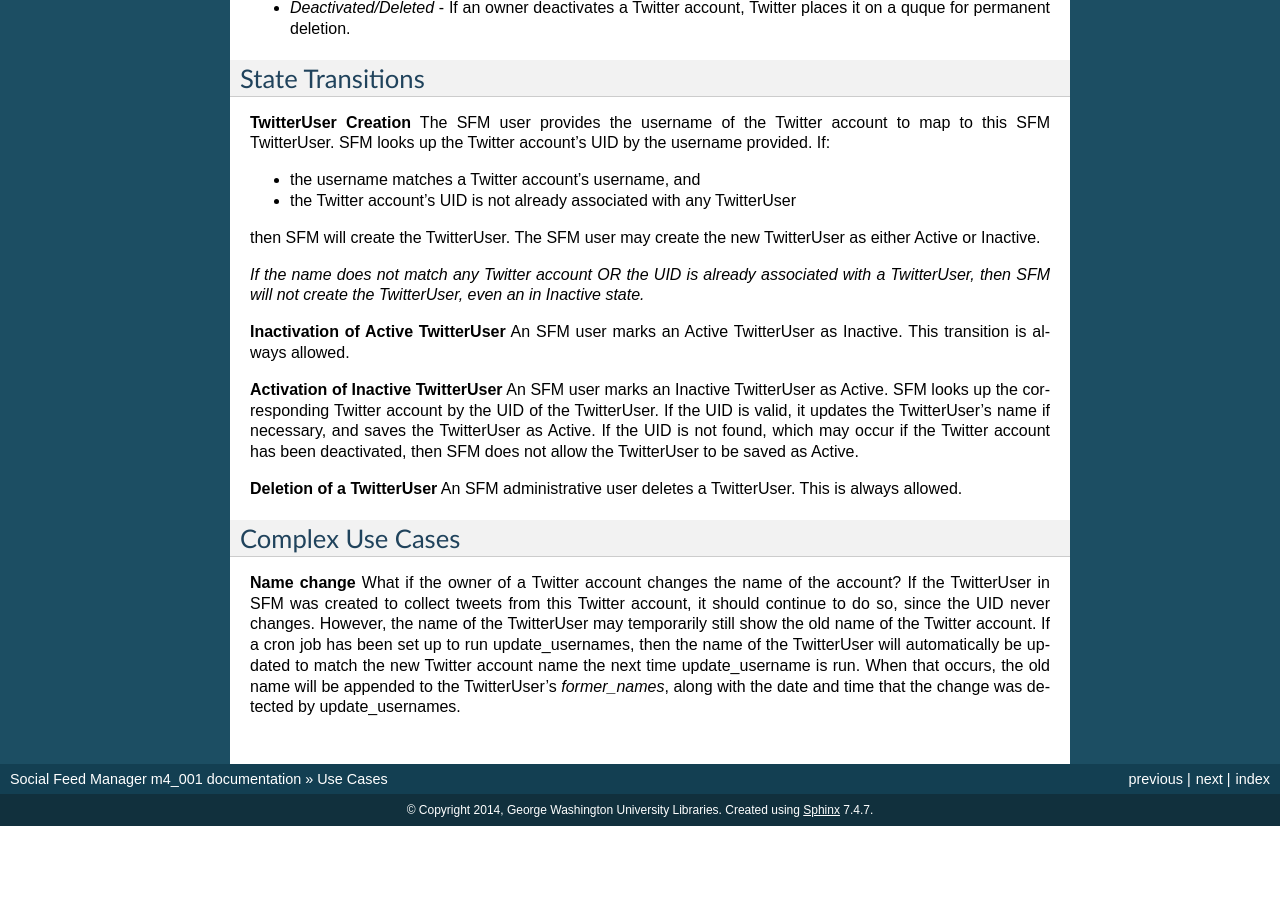
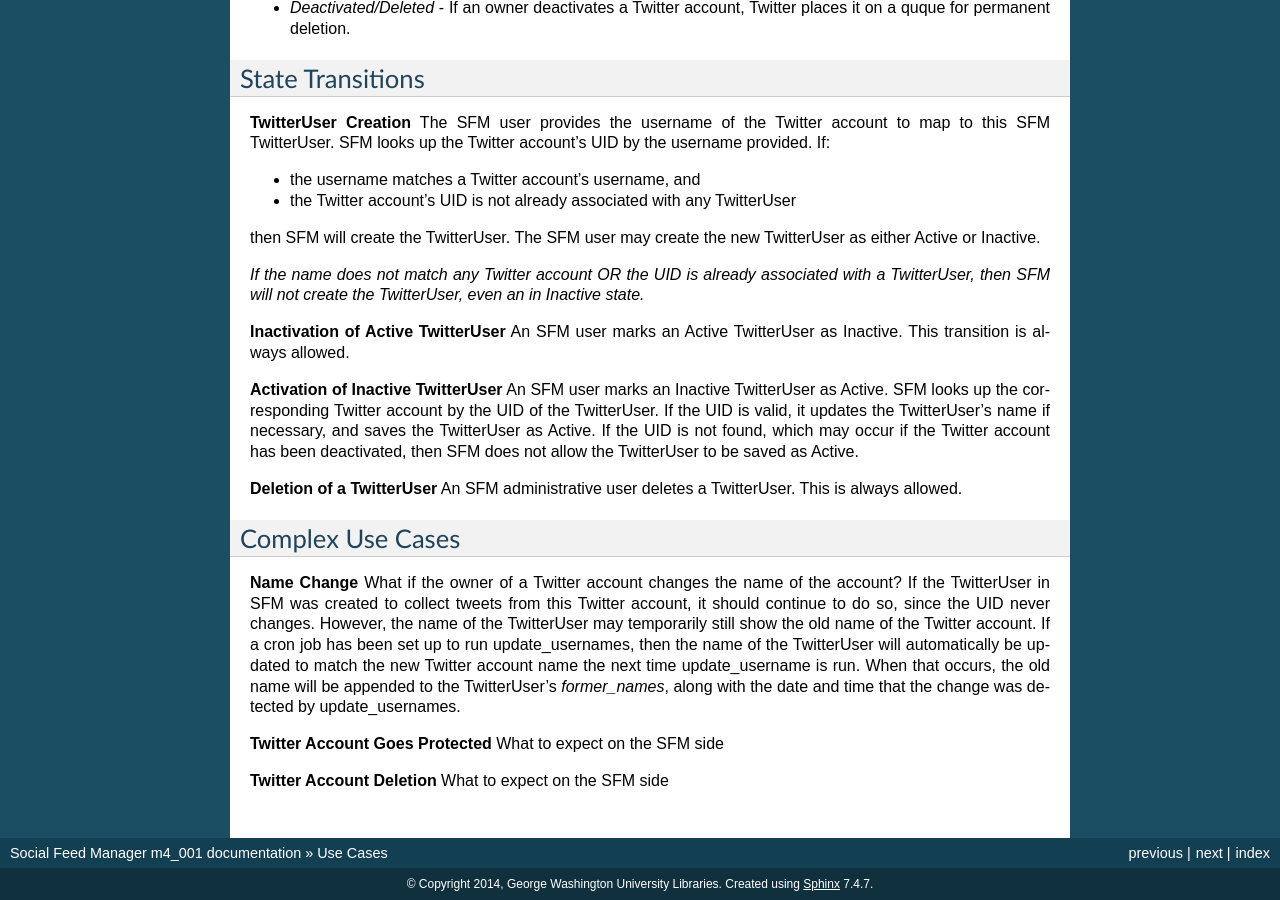
Before and after one commit to gwu-libraries/social-feed-manager, a Sphinx documentation site: the page built from docs/use_cases.rst, in a window 1280 px wide and 900 px high, scrolled down 648 px. Built offline with Sphinx 7.4.7, drawn with Linux system fonts in a browser that asks for light colours; before the commit the page ends 1474 px from its top, so only the background shows below that.

Commit message:
Added more cases

```diff
--- a/docs/use_cases.rst
+++ b/docs/use_cases.rst
@@ -73,7 +73,7 @@ deactivated, then SFM does not allow the TwitterUser to be saved as Active.
 Complex Use Cases
 -----------------
 
-**Name change** What if the owner of a Twitter account changes the name of the account?
+**Name Change** What if the owner of a Twitter account changes the name of the account?
 If the TwitterUser in SFM was created to collect tweets from this Twitter account, it should
 continue to do so, since the UID never changes.  However, the name of the TwitterUser may
 temporarily still show the old name of the Twitter account.  If a cron job has been set up
@@ -81,3 +81,7 @@ to run update_usernames, then the name of the TwitterUser will automatically be
 match the new Twitter account name the next time update_username is run.  When that
 occurs, the old name will be appended to the TwitterUser's *former_names*, along with the
 date and time that the change was detected by update_usernames.
+
+**Twitter Account Goes Protected** What to expect on the SFM side
+
+**Twitter Account Deletion** What to expect on the SFM side
```
